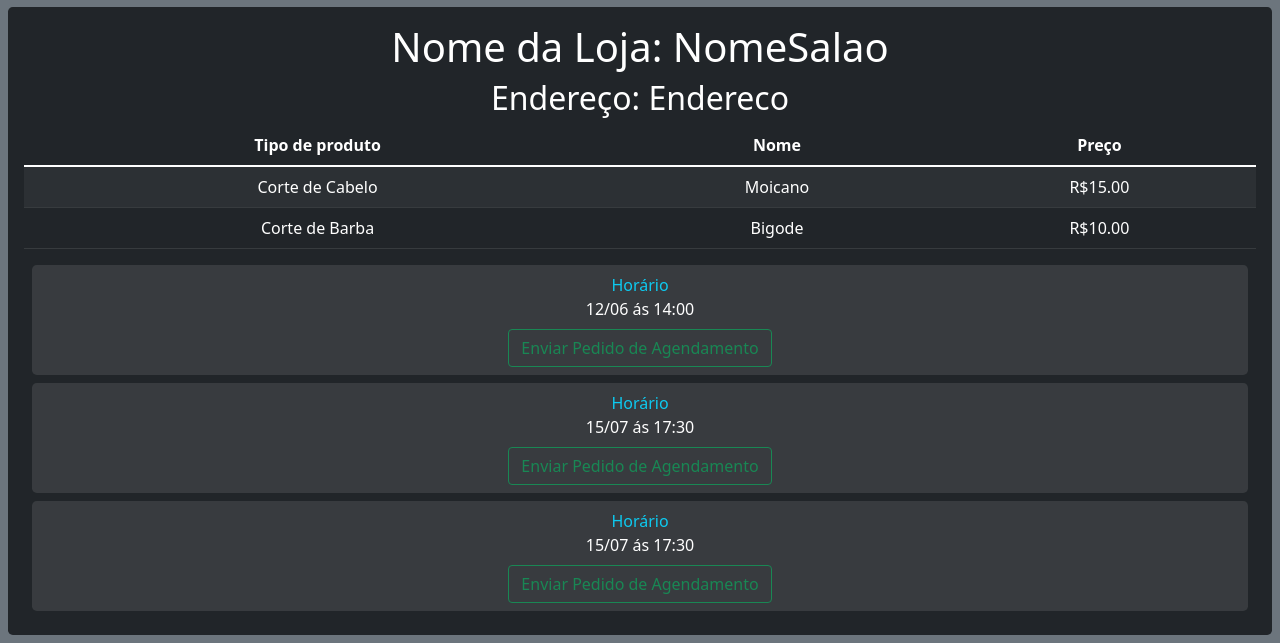
After one commit to DanFireDark47/Etec-TCC, a PHP site: page /PageConstructorFornecedor.php in a window 1280 px wide. The commit adds this page. Shown: the part 1049-1692 px from the top of the page. Run offline with PHP 8.4, Linux system fonts and the light colour scheme.

Commit message:
Adicionado o PageConstructor para as páginas dos fornecedores ealgumas alterações na agendaUsuario.php,agenda.php,cards.php, e foi criado o campo Cadastrar produto na Homepage do fornecedor

```diff
--- /dev/null
+++ b/PageConstructorFornecedor.php
@@ -0,0 +1,57 @@
+<!DOCTYPE html>
+<html lang="en">
+<head>
+    <meta charset="UTF-8">
+    <meta http-equiv="X-UA-Compatible" content="IE=edge">
+    <meta name="viewport" content="width=device-width, initial-scale=1.0">
+    <link rel="stylesheet" href="css/bootstrap.min.css">
+    <?php
+        echo '<title>.$nome.</title>';
+    ?>
+
+</head>
+<body class="bg-secondary">
+<?php
+    include("classes/header.php");
+    include("classes/agenda.php");
+    $Header->setHeader('AgendaFornecedor');
+?>
+<!-- Carousel -->
+<?php include_once('classes/carrousel.php'); ?>
+
+<main>
+    <div class="text-center bg-dark text-white p-3 m-2 rounded-3">
+        <h1>Nome da Loja: <?php echo "NomeSalao"; ?></h1>
+        <h2>Endereço: <?php echo "Endereco"; ?></h2>
+        <table class="table table-dark table-striped">
+            <thead>
+                <tr>
+                <th scope="col">Tipo de produto</th>
+                <th scope="col">Nome</th>
+                <th scope="col">Preço</th>
+                </tr>
+            </thead>
+            <tbody>
+                <tr>
+                <td>Corte de Cabelo</td>
+                <td>Moicano</td>
+                <td>R$15.00</td>
+                </tr>
+                <tr>
+                <td>Corte de Barba</td>
+                <td>Bigode</td>
+                <td>R$10.00</td>
+                </tr>
+            </tbody>
+        </table>
+
+        <?php
+        $agenda1->constructAgendaPage();
+        $agenda2->constructAgendaPage();
+        $agenda3->constructAgendaPage();
+        ?>
+
+    </div>
+</main>
+</body>
+</html>
--- a/classes/agenda.php
+++ b/classes/agenda.php
@@ -59,6 +59,28 @@ class Agenda{
 
 Class AgendaFornecedor extends Agenda{
 
+    public function constructAgendaPage(){
+        echo '
+
+        <form method="POST" action="crud.php">
+        <div class=" rounded-3 bg-white bg-opacity-10 text-white text-center m-2 p-2">
+            <div class="row row-cols-1 text-info">
+                <div class="col">Horário</div>
+            </div>
+            <div class="row row-cols-1">
+                <div class="col">'.$this->getHorario().'</div>
+            </div>
+            <div class="row row-cols-1">
+                <div class="col">
+                    <a href="classes/crud.php" class="mx-1 mt-2 btn btn-outline-success">Enviar Pedido de Agendamento</a>
+                </div>
+            </div>
+        </div>
+    </form>
+
+        ';
+    }
+
     public function constructAgenda(){
         echo '
 <div class="bg-dark bg-gradient rounded-3 text-white text-center m-2 p-2">
@@ -96,6 +118,34 @@ Class AgendaFornecedor extends Agenda{
     }
 }
 
+Class AgendaUsuario extends Agenda{
+
+    public function constructAgenda(){
+        echo '
+        <div class="bg-dark bg-gradient rounded-3 text-white text-center m-2 p-2">
+            <div class="row row-cols-4 text-info">
+                <div class="col">Horário</div>
+                <div class="col">Pagamento</div>
+                <div class="col">Local</div>
+                <div class="col">Serviço Combinado</div>
+            </div>
+            <div class="row row-cols-4">
+                <div class="col">'.$this->getHorario().'</div>
+                <div class="col test-wrap">R$'.$this->getPagamento().'</div>
+                <div class="col">'.$this->getLocal().'</div>
+                <div class="col">'.$this->getServico().'</div>
+            </div>
+            <div class="row row-cols-1">
+                <div class="col">
+                    <a href="classes/crud.php" class="mx-1 mt-2 btn btn-outline-danger">CANCELAR AGENDAMENTO</a>
+                    <a href="classes/crud.php" class="mx-1 mt-2 btn btn-outline-warning">Enviar Mensagem</a>
+                </div>
+            </div>
+        </div>
+        ';
+}
+}
+
 $agenda1 = new AgendaFornecedor;
 $agenda1->setNome('João');
 $agenda1->setHorario('12/06 ás 14:00');
@@ -119,5 +169,28 @@ $agenda3->setPagamento('7,50');
 $agenda3->setLocal('Avenida Tuí');
 $agenda3->setServico('Barba');
 
+$agenda1U = new AgendaUsuario;
+$agenda1U->setNome('João');
+$agenda1U->setHorario('12/06 ás 14:00');
+$agenda1U->setPagamento('15,00');
+$agenda1U->setLocal('Avenida Monte Negro');
+$agenda1U->setServico('Cabelo e Barba');
+$agenda1U->setImg('https://scontent.fcpq2-1.fna.fbcdn.net/v/t1.6435-9/159007715_1905143412984440_344139540067830700_n.jpg?_nc_cat=101&ccb=1-5&_nc_sid=09cbfe&_nc_eui2=AeGRTbhDmz34tMLhNucfBt6I5wygOPN_YQXnDKA4839hBQECOSjTbj5ZMPFVvLy15Z4zOmSAaKGZw4XPQCabl2Ae&_nc_ohc=BcqZj8GAVvMAX-yJy9j&_nc_ht=scontent.fcpq2-1.fna&oh=00_AT85mCtO94Tndpai7b9STfhV7b4FyMFsm4XvZR7FKtFxuQ&oe=6268B10F');
+
+$agenda2U = new AgendaUsuario;
+$agenda2U->setNome('Maria');
+$agenda2U->setHorario('15/07 ás 17:30');
+$agenda2U->setPagamento('7,50');
+$agenda2U->setLocal('Avenida Tuí');
+$agenda2U->setServico('Barba');
+$agenda2U->setImg('https://scontent.fcpq2-1.fna.fbcdn.net/v/t1.6435-9/159007715_1905143412984440_344139540067830700_n.jpg?_nc_cat=101&ccb=1-5&_nc_sid=09cbfe&_nc_eui2=AeGRTbhDmz34tMLhNucfBt6I5wygOPN_YQXnDKA4839hBQECOSjTbj5ZMPFVvLy15Z4zOmSAaKGZw4XPQCabl2Ae&_nc_ohc=BcqZj8GAVvMAX-yJy9j&_nc_ht=scontent.fcpq2-1.fna&oh=00_AT85mCtO94Tndpai7b9STfhV7b4FyMFsm4XvZR7FKtFxuQ&oe=6268B10F');
+
+
+$agenda3U = new AgendaUsuario;
+$agenda3U->setHorario('15/07 ás 17:30');
+$agenda3U->setPagamento('7,50');
+$agenda3U->setLocal('Avenida Tuí');
+$agenda3U->setServico('Barba');
+
 
 ?>
--- a/classes/cards.php
+++ b/classes/cards.php
@@ -115,7 +115,7 @@ class Card{
 
     public function ConstructCard(){
         echo '<div class="d-inline-block m-4">
-        <form action="PaginaConstructor.php">
+        <form action="PageConstructorFornecedor.php">
         <div class="card border border-5 border-dark d-md-inline-block m-4 bg-dark text-white" style="width: 18rem;">
           <img src="'.Self::getFoto().'" class="card-img-top" alt="Foto da Barbearia">
           <div class="card-body">
```
Also changed, not shown: agendaUsuario.php (+6 -22 lines), homepage.php (+20 -7 lines).
